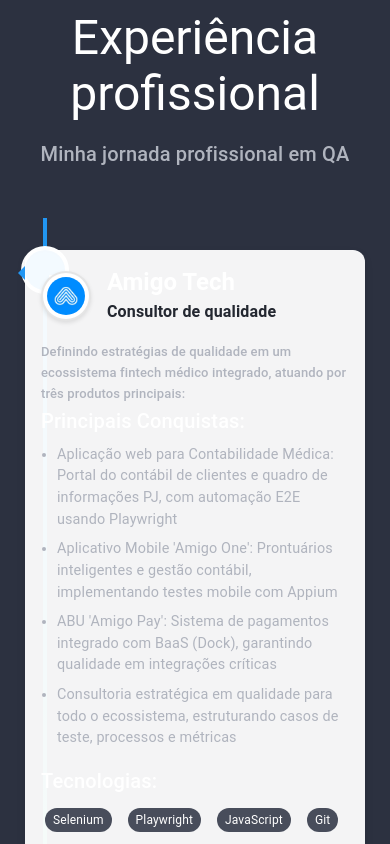
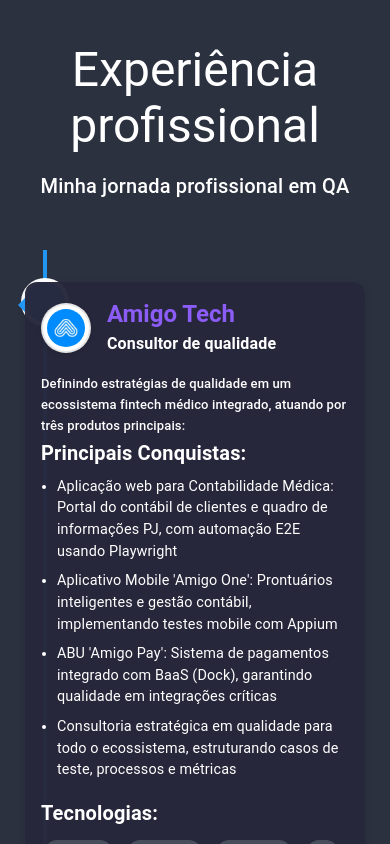
Before and after one commit to lucasperj/portfolio, a React (Vite) app: page / in a window 390 px wide. Shown: the part 1940-2784 px from the top of the page. Built offline with nearby package versions, Linux system fonts and the light colour scheme.

Commit message:
refactor: Ajustar estilos e responsividade na seção About e no componente ExperienceTimeline, incluindo melhorias na exibição de textos e margens

```diff
--- a/src/components/common/ExperienceTimeline/ExperienceTimeline.tsx
+++ b/src/components/common/ExperienceTimeline/ExperienceTimeline.tsx
@@ -38,10 +38,10 @@ import LiferayLogo from "../../../assets/images/liferay-logo.png";
 const timelineStyles = `
     /* Estilização das datas na linha do tempo */
     .vertical-timeline-element-date {
-        color: #fff !important;                    /* Cor branca para contraste */
-        font-weight: bold !important;              /* Texto em negrito */
-        font-size: 1.1rem !important;              /* Tamanho da fonte */
-        text-shadow: 1px 1px 2px rgba(0,0,0,0.3) !important; /* Sombra para legibilidade */
+        color: #fff !important;
+        font-weight: bold !important;
+        font-size: 1.1rem !important;
+        text-shadow: none !important;
     }
 
     /* Estilização dos ícones da linha do tempo */
@@ -51,15 +51,17 @@ const timelineStyles = `
 
     /* Estilização dos cards de conteúdo */
     .vertical-timeline-element-content {
-        box-shadow: 0 4px 8px rgba(0,0,0,0.1) !important;  /* Sombra sutil */
-        border-radius: 12px !important;                    /* Bordas arredondadas */
-        transition: all 0.3s ease !important;              /* Animação suave */
+        box-shadow: 0 4px 8px rgba(0,0,0,0.13) !important;
+        border-radius: 12px !important;
+        transition: all 0.3s ease !important;
+        background: rgba(40,40,60,0.97) !important;
+        color: #fff !important;
     }
 
     /* Efeito hover nos cards */
     .vertical-timeline-element-content:hover {
-        transform: translateY(-2px) !important;            /* Elevação no hover */
-        box-shadow: 0 6px 12px rgba(0,0,0,0.15) !important; /* Sombra mais intensa */
+        transform: translateY(-2px) !important;
+        box-shadow: 0 6px 12px rgba(0,0,0,0.18) !important;
     }
 
     /* Linha central da timeline com gradiente colorido */
@@ -67,14 +69,12 @@ const timelineStyles = `
         background: linear-gradient(180deg, #2196F3 0%, #4CAF50 50%, #FF9800 100%) !important;
     }
 
-    /* Estilos responsivos para dispositivos móveis */
     @media (max-width: 768px) {
         .vertical-timeline-element-date {
-            font-size: 0.9rem !important;  /* Fonte menor em mobile */
+            font-size: 0.9rem !important;
         }
-
         .vertical-timeline-element-content {
-            margin-left: 0 !important;     /* Remove margens laterais */
+            margin-left: 0 !important;
             margin-right: 0 !important;
         }
     }
@@ -203,10 +203,10 @@ const ExperienceTimeline: React.FC = () => {
             <TimelineContainer>
                 {/* Cabeçalho da seção */}
                 <Box sx={{ textAlign: 'center', mb: 6 }}>
-                    <Typography variant="h3" color="primary.contrastText" gutterBottom>
+                    <Typography variant="h3" color="#fff" gutterBottom>
                         {t('about.experience.title')}
                     </Typography>
-                    <Typography variant="h6" color="text.secondary">
+                    <Typography variant="h6" color="#fff">
                         Minha jornada profissional em QA
                     </Typography>
                 </Box>
@@ -218,59 +218,49 @@ const ExperienceTimeline: React.FC = () => {
                         <VerticalTimelineElement
                             key={index}
                             className="vertical-timeline-element--work"
-
-                            // Estilos do card de conteúdo
                             contentStyle={{
-                                background: 'rgba(255, 255, 255, 0.95)',  // Fundo semi-transparente
-                                color: '#000',                             // Cor do texto
-                                boxShadow: '0 4px 8px rgba(0,0,0,0.1)',    // Sombra
-                                borderRadius: '12px'                       // Bordas arredondadas
+                                background: 'rgba(40,40,60,0.97)',
+                                color: '#fff',
+                                boxShadow: '0 4px 8px rgba(0,0,0,0.13)',
+                                borderRadius: '12px'
                             }}
-
-                            // Estilo da seta do card
                             contentArrowStyle={{
                                 borderRight: `7px solid ${experience.color}`
                             }}
-
-                            // Data/período da experiência
                             date={experience.period}
                             dateClassName="timeline-date"
-
-                            // Estilo do ícone da linha do tempo
                             iconStyle={{
-                                background: experience.color,              // Cor personalizada por empresa
-                                color: '#fff',                            // Cor do ícone
+                                background: experience.color,
+                                color: '#fff',
                                 display: 'flex',
                                 alignItems: 'center',
                                 justifyContent: 'center'
                             }}
-
-                            // Ícone da linha do tempo
                             icon={<BusinessIcon />}
                         >
                             {/* Conteúdo do card de experiência */}
-                            <Paper elevation={0} sx={{ p: 0, backgroundColor: 'transparent' }}>
+                            <Paper elevation={0} sx={{ p: 0, backgroundColor: 'transparent', boxShadow: 'none' }}>
                                 {/* Cabeçalho com logo e informações da empresa */}
                                 <Box display="flex" alignItems="center" mb={2}>
                                     <CompanyLogo src={experience.logo} alt={`${experience.company} logo`} />
                                     <Box ml={2}>
-                                        <Typography variant="h5" color="primary.contrastText" fontWeight="bold">
+                                        <Typography variant="h5" fontWeight="bold" sx={{ color: '#8B5CF6' }}>
                                             {experience.company}
                                         </Typography>
-                                        <Typography variant="subtitle1" color="primary.main" fontWeight="600">
+                                        <Typography variant="subtitle1" sx={{ color: '#fff', fontWeight: 600 }}>
                                             {experience.role}
                                         </Typography>
                                     </Box>
                                 </Box>
 
                                 {/* Descrição da experiência */}
-                                <Typography variant="body1" color="text.secondary" paragraph>
+                                <Typography variant="body1" sx={{ color: '#fff', mb: 2 }}>
                                     {experience.description}
                                 </Typography>
 
                                 {/* Seção de conquistas principais */}
                                 <Box mb={2}>
-                                    <Typography variant="h6" color="primary.contrastText" gutterBottom>
+                                    <Typography variant="h6" sx={{ color: '#fff', fontWeight: 700 }} gutterBottom>
                                         Principais Conquistas:
                                     </Typography>
                                     <Box component="ul" sx={{ pl: 2, m: 0 }}>
@@ -278,8 +268,7 @@ const ExperienceTimeline: React.FC = () => {
                                             <Typography
                                                 key={idx}
                                                 component="li"
-                                                color="text.secondary"
-                                                sx={{ mb: 1, fontSize: '0.9rem' }}
+                                                sx={{ color: '#fff', mb: 1, fontSize: '0.9rem' }}
                                             >
                                                 {highlight}
                                             </Typography>
@@ -289,7 +278,7 @@ const ExperienceTimeline: React.FC = () => {
 
                                 {/* Seção de tecnologias utilizadas */}
                                 <Box>
-                                    <Typography variant="h6" color="primary.contrastText" gutterBottom>
+                                    <Typography variant="h6" sx={{ color: '#fff', fontWeight: 700 }} gutterBottom>
                                         Tecnologias:
                                     </Typography>
                                     <Box display="flex" flexWrap="wrap" gap={1}>
--- a/src/pages/Home/sections/About/About.tsx
+++ b/src/pages/Home/sections/About/About.tsx
@@ -23,9 +23,9 @@ import ExperienceTimeline from '../../../../components/common/ExperienceTimeline
 // Container principal da seção About com padding responsivo
 const StyledAbout = styled("div")(({theme}) => ({
     backgroundColor: theme.palette.background.paper,
-    padding: theme.spacing(10, 0),
+    padding: theme.spacing(10, 0, 4, 0),
     [theme.breakpoints.down('md')]: {
-        padding: theme.spacing(5, 0),
+        padding: theme.spacing(5, 0, 2, 0),
     }
 }));
 
@@ -186,7 +186,9 @@ const About = () => {
 
                 {/* Linha do Tempo de Experiências Profissionais */}
                 {/* Componente separado que exibe a jornada profissional de forma interativa */}
-                <ExperienceTimeline />
+                <Box sx={{ mt: { xs: 4, md: 6 } }}>
+                    <ExperienceTimeline />
+                </Box>
             </Container>
         </StyledAbout>
     )
--- a/src/pages/Home/sections/Quality/Quality.tsx
+++ b/src/pages/Home/sections/Quality/Quality.tsx
@@ -55,9 +55,9 @@ export interface QualityTopic {
 // Estilização da área de skills (tópicos teóricos)
 const StyledSkills = styled("div")(({theme}) => ({
     backgroundColor: theme.palette.background.paper,
-    padding: theme.spacing(10, 0),
+    padding: theme.spacing(6, 0, 4, 0),
     [theme.breakpoints.down('md')]: {
-        padding: theme.spacing(5, 0),
+        padding: theme.spacing(3, 0, 2, 0),
     }
 }));
 
```
